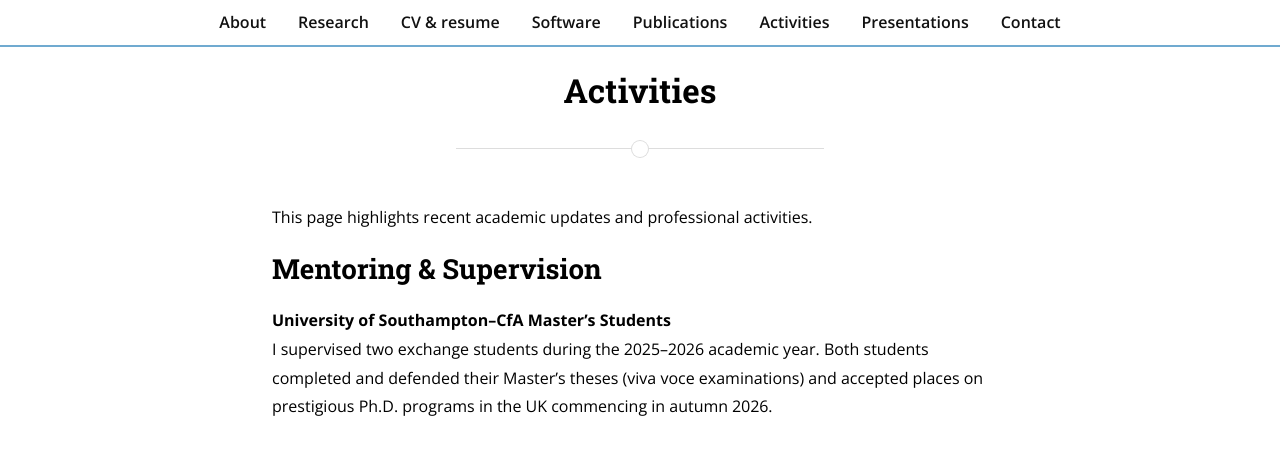
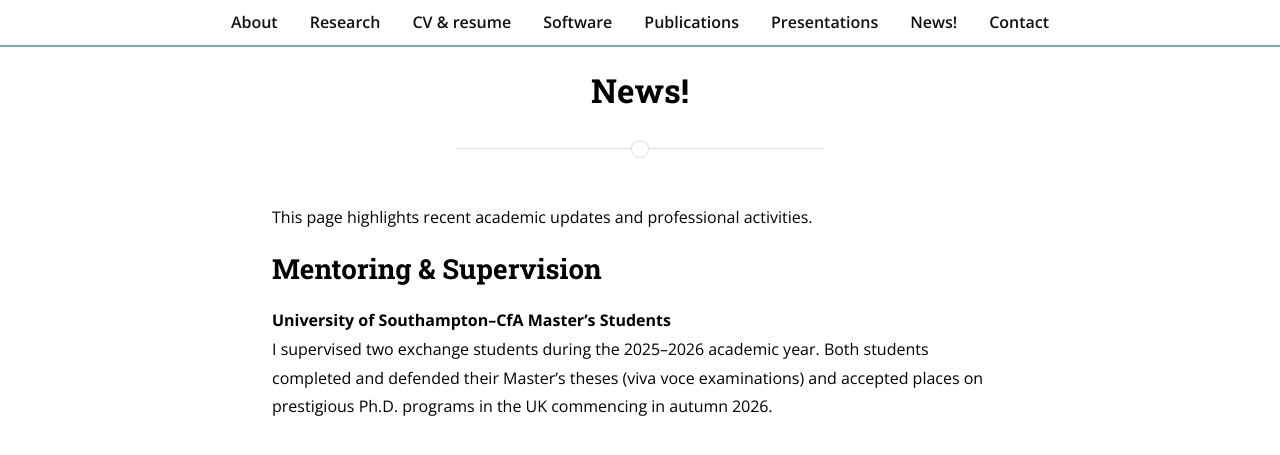
Before and after one commit to jsiskreynes-astro/jsiskreynes-astro.github.io, a Jekyll site: the page built from activities.md, in a window 1280 px wide. Shown: the top 455 px of the page. Built offline with Jekyll 4.4.1, drawn with Linux system fonts in a browser that asks for light colours; nearby versions of some CDN libraries.

Commit message:
Update activities.md

```diff
--- a/activities.md
+++ b/activities.md
@@ -1,9 +1,9 @@
 ---
 layout: page
-title: Activities
-permalink: /activities/
+title: News!
+permalink: /news/
 main_nav: true
-nav_order: 5
+nav_order: 6
 ---
 
 This page highlights recent academic updates and professional activities.
```
